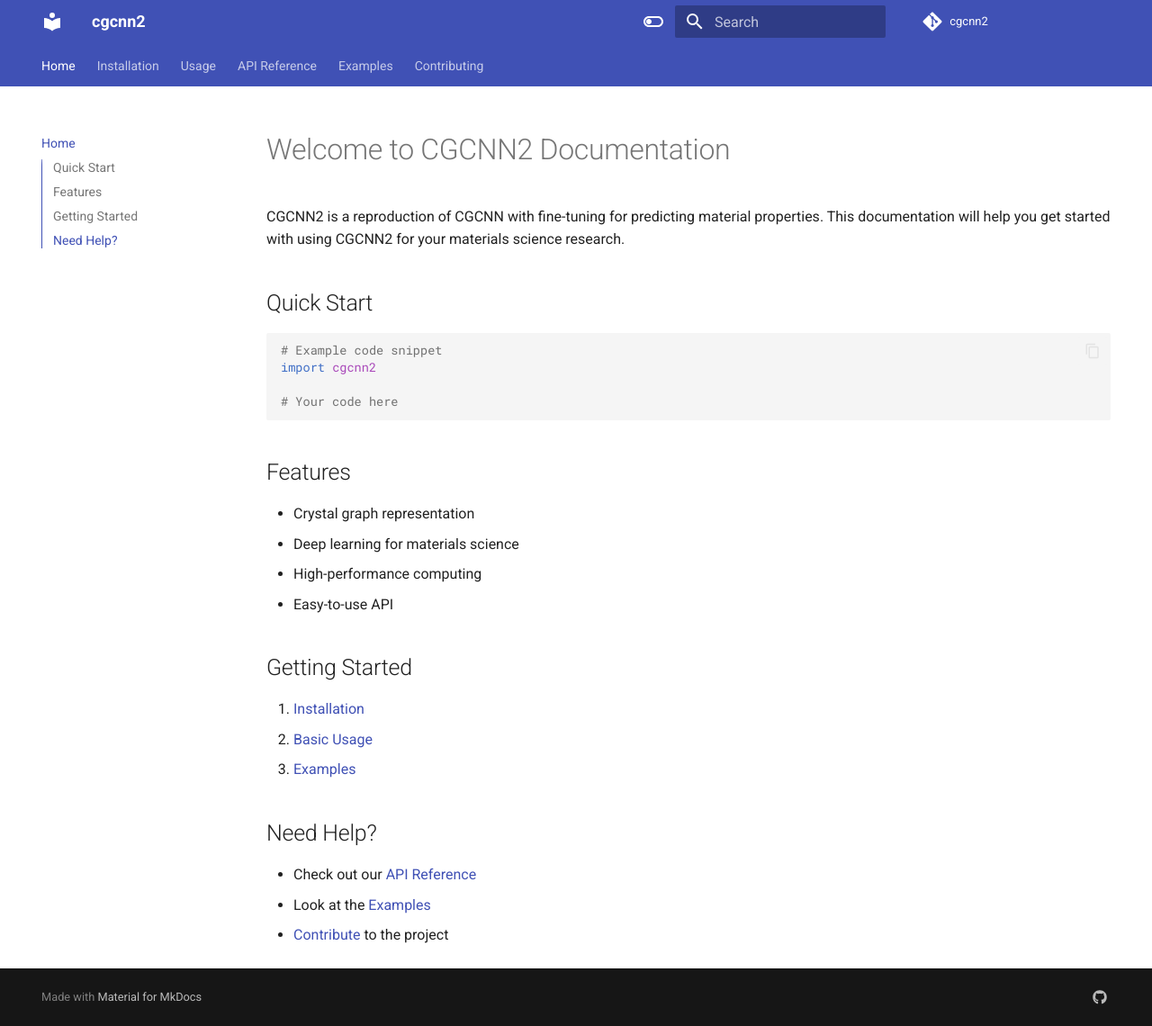
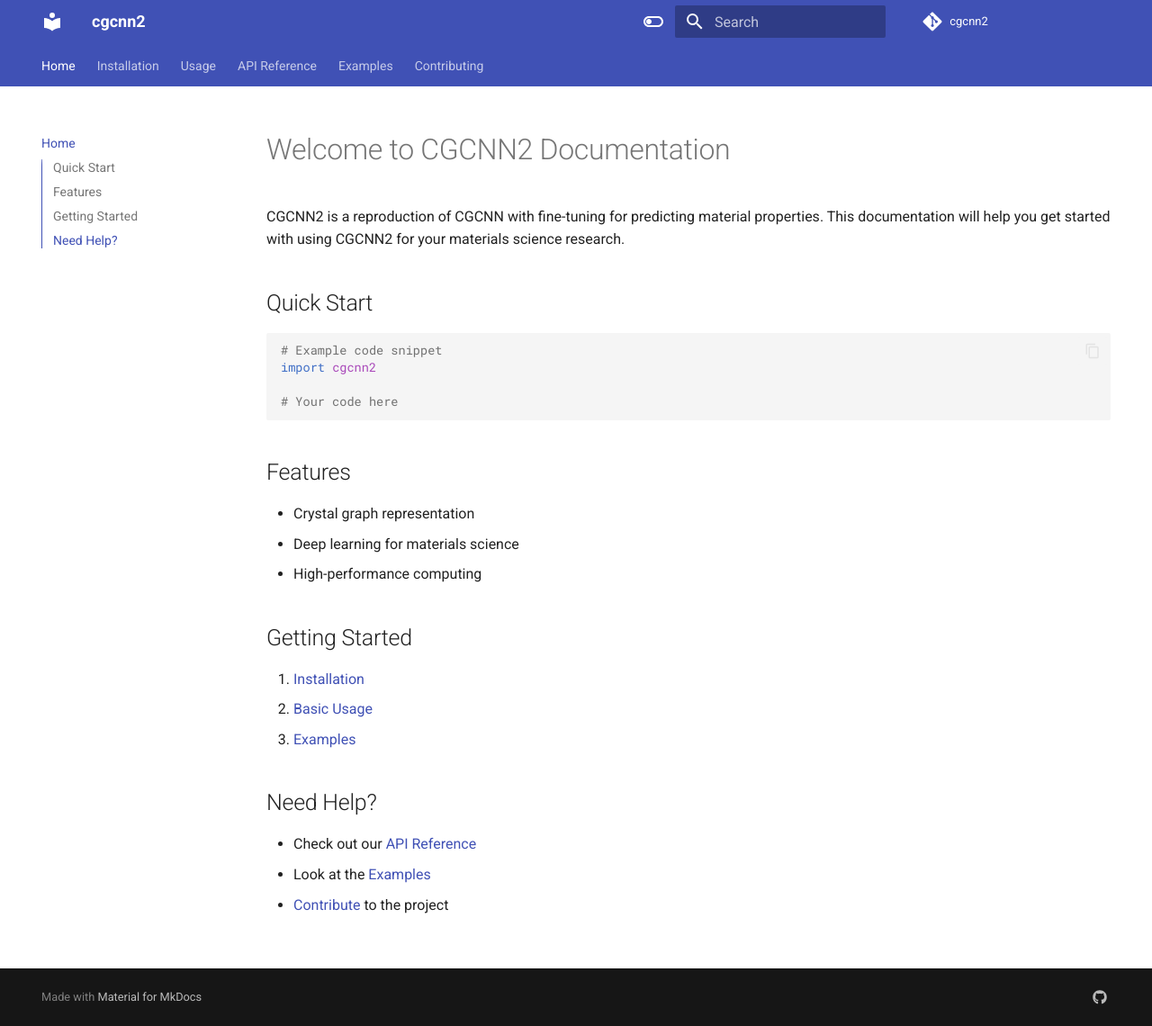
Before and after one commit to jcwang587/cgcnn2, an MkDocs documentation site: the page built from docs/index.md, in a window 1280 px wide and 1140 px high. Shown: the whole window at 90% size. Built offline with MkDocs 1.6.1 and Material for MkDocs 9.7.7, drawn with Linux system fonts in a browser that asks for light colours; comment, search, counter and statistics services are not loaded.

Commit message:
run mkdocs

```diff
--- a/docs/index.md
+++ b/docs/index.md
@@ -16,7 +16,6 @@ import cgcnn2
 - Crystal graph representation
 - Deep learning for materials science
 - High-performance computing
-- Easy-to-use API
 
 ## Getting Started
 
```
Also changed, not shown: 1 other file.
